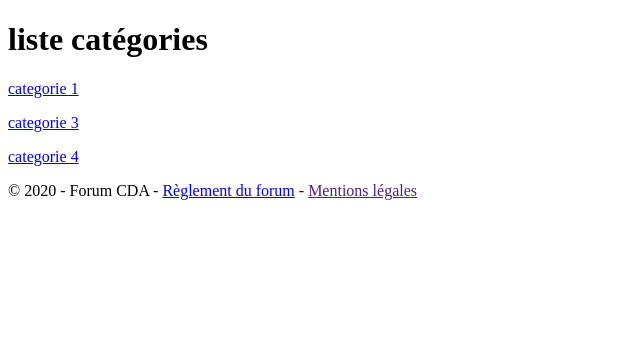
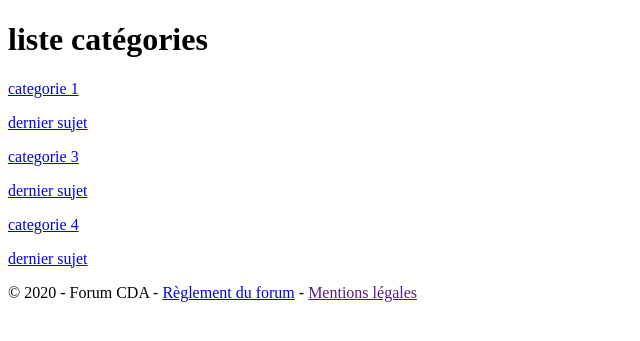
Before and after one commit to romdk/Forum, a PHP site: page /index.php?ctrl=forum&action=listCategories in a window 1280 px wide. Shown: the part 55-396 px from the top of the page, without its empty margins (0-640 px from the left). Run offline with PHP 8.4, Linux system fonts and the light colour scheme; data comes from the database, SQL or seed files in the repository; some libraries are stand-ins or nearby versions.

Commit message:
categories

```diff
--- a/view/forum/listCategories.php
+++ b/view/forum/listCategories.php
@@ -10,6 +10,10 @@ $categories = $result["data"]['categories'];
 foreach($categories as $categorie){
 
     ?>
-    <p><a href="index.php?ctrl=forum&action=listSujets?id=<?= $categorie->getId() ?>"><?=$categorie->getNomCategorie()?></a></p>
+    <a href="index.php?ctrl=forum&action=listSujets">
+        <p><?=$categorie->getNomCategorie()?></p>
+        <p>dernier sujet</p>
+    </a>
     <?php
+    // ?id=<?= $categorie->getId()
 }
```
